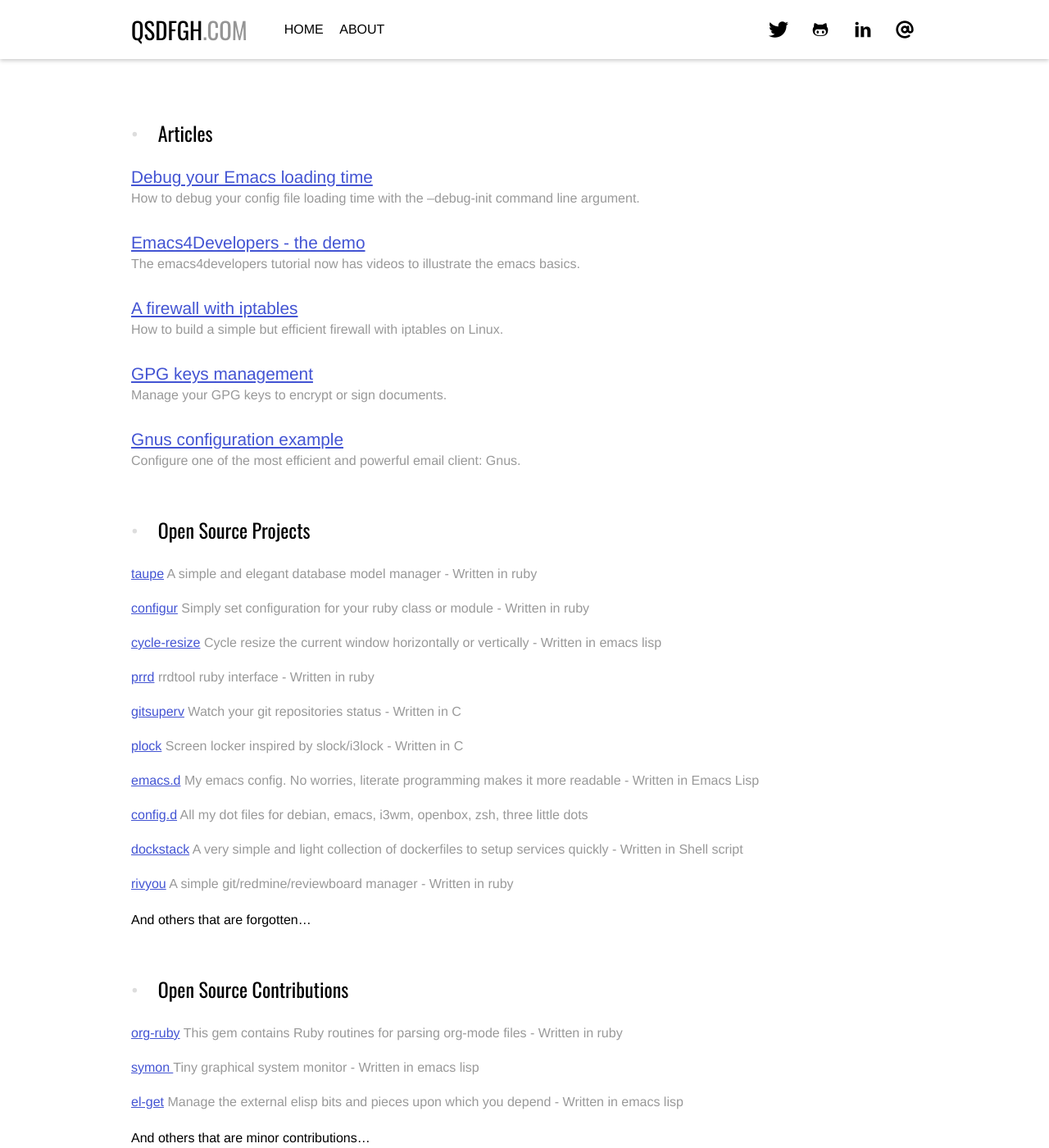
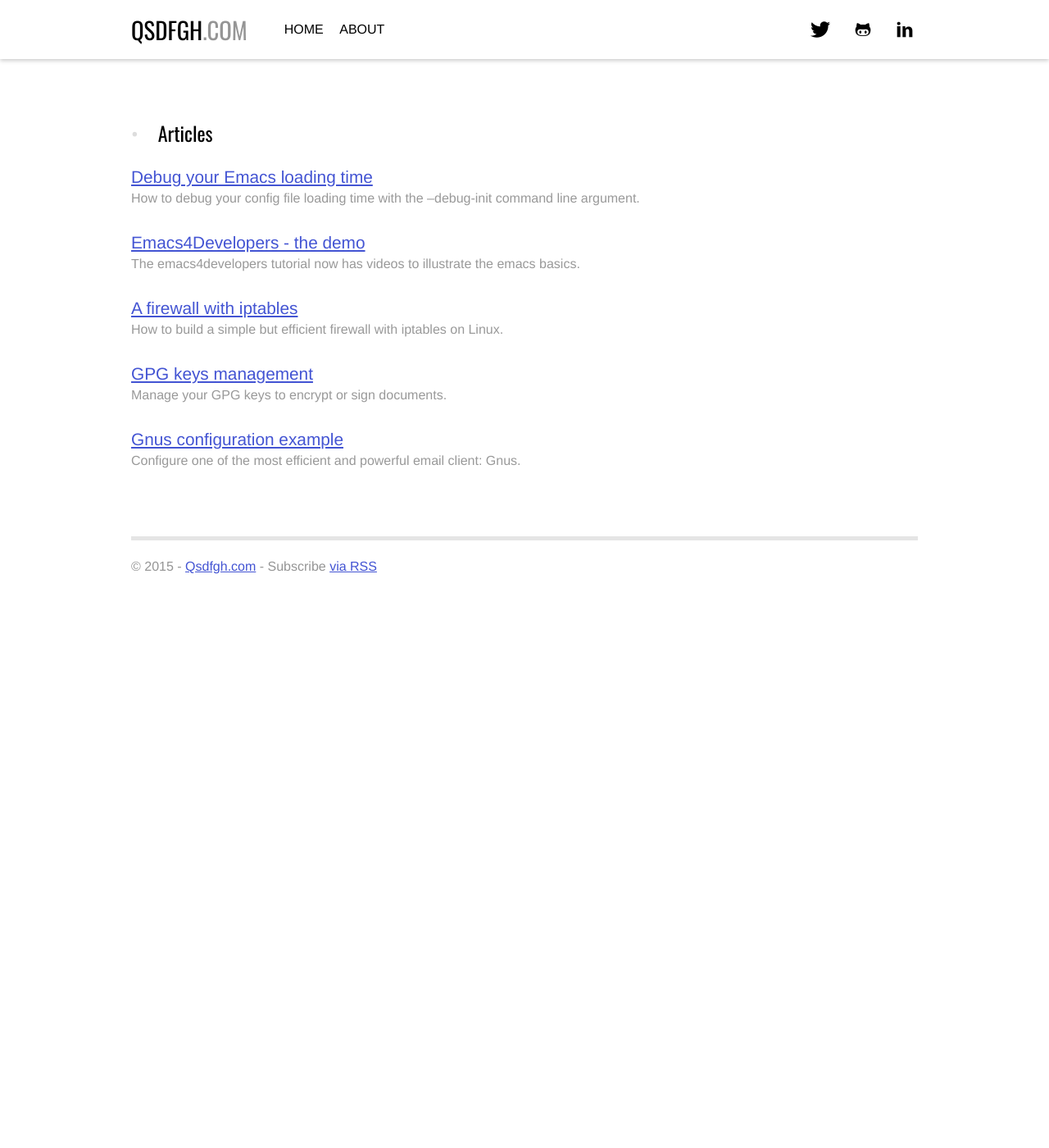
Before and after one commit to pierre-lecocq/qsdfgh-src, a Jekyll site: the page built from index.html, in a window 1280 px wide and 1400 px high. Shown: the whole window at 82% size. Built offline with Jekyll 4.4.1, drawn with Linux system fonts in a browser that asks for light colours.

Commit message:
Some cleaup

```diff
--- a/_includes/header.html
+++ b/_includes/header.html
@@ -37,14 +37,12 @@
                     <li><a target="_blank" href="https://twitter.com/pierre404" class="twitter" title="Twitter: @pierre404">twitter</a></li>
                     <li><a target="_blank" href="https://github.com/pierre-lecocq" class="github" title="Github: pierre-lecocq">github</a></li>
                     <li><a target="_blank" href="http://fr.linkedin.com/in/pierrelecocqlinkedin" class="linkedin" title="Linkedin profile">linkedin</a></li>
-                    <li><a target="_blank" href="mailto:pierre.lecocq@gmail.com?subject=Contact+from+Qsdfgh.com" class="email" title="Send me an email">email</a></li>
                 </ul>
                 <select>
                     <option>Contact</option>
                     <option value="https://twitter.com/pierre404">Twitter</option>
                     <option value="https://github.com/pierre-lecocq">Github</option>
                     <option value="http://fr.linkedin.com/in/pierrelecocqlinkedin">Linkedin</option>
-                    <option value="mailto:pierre.lecocq@gmail.com?subject=Contact+from+Qsdfgh.com">Email</option>
                 </select>
             </div>
         </header>
--- a/css/main.css
+++ b/css/main.css
@@ -36,7 +36,6 @@ header ul.contact li a { display: block; width: 32px; height: 32px; text-indent:
 header ul.contact li a.twitter { }
 header ul.contact li a.github { background-position: 0 -32px; }
 header ul.contact li a.linkedin { background-position: 0 -64px; }
-header ul.contact li a.email { background-position: 0 -96px; }
 
 section { margin: 9.375em 0 3.125em 0; }
 section ul { list-style-type: disc; margin: 0 0 0 1.125em; }
--- a/index.html
+++ b/index.html
@@ -16,31 +16,4 @@ layout: default
     </li>
     {% endfor %}
   </ul>
-
-  <h1>Open Source Projects</h1>
-
-  <ul>
-      <li><a href="https://github.com/pierre-lecocq/taupe">taupe</a> A simple and elegant database model manager - Written in ruby</li>
-      <li><a href="https://github.com/pierre-lecocq/configur">configur</a> Simply set configuration for your ruby class or module - Written in ruby</li>
-      <li><a href="https://github.com/pierre-lecocq/cycle-resize">cycle-resize</a>  Cycle resize the current window horizontally or vertically  - Written in emacs lisp</li>
-      <li><a href="https://github.com/pierre-lecocq/prrd">prrd</a> rrdtool ruby interface - Written in ruby</li>
-      <li><a href="https://github.com/pierre-lecocq/gitsuperv">gitsuperv</a> Watch your git repositories status - Written in C</li>
-      <li><a href="https://github.com/pierre-lecocq/plock">plock</a>  Screen locker inspired by slock/i3lock - Written in C</li>
-      <li><a href="https://github.com/pierre-lecocq/emacs.d">emacs.d</a> My emacs config. No worries, literate programming makes it more readable - Written in Emacs Lisp</li>
-      <li><a href="https://github.com/pierre-lecocq/config.d">config.d</a> All my dot files for debian, emacs, i3wm, openbox, zsh, three little dots</li>
-      <li><a href="https://github.com/pierre-lecocq/dockstack">dockstack</a> A very simple and light collection of dockerfiles to setup services quickly - Written in Shell script</li>
-      <li><a href="https://github.com/pierre-lecocq/rivyou">rivyou</a> A simple git/redmine/reviewboard manager - Written in ruby</li>
-  </ul>
-
-  <p>  And others that are forgotten&#x2026;</p>
-
-  <h1>Open Source Contributions</h1>
-
-  <ul>
-      <li><a href="https://github.com/bdewey/org-ruby">org-ruby</a> This gem contains Ruby routines for parsing org-mode files - Written in ruby</li>
-      <li><a href="https://github.com/zk-phi/symon">symon </a> Tiny graphical system monitor - Written in emacs lisp</li>
-      <li><a href="https://github.com/dimitri/el-get">el-get</a> Manage the external elisp bits and pieces upon which you depend - Written in emacs lisp</li>
-  </ul>
-
-  <p>  And others that are minor contributions&#x2026;</p>
 </div>
```
